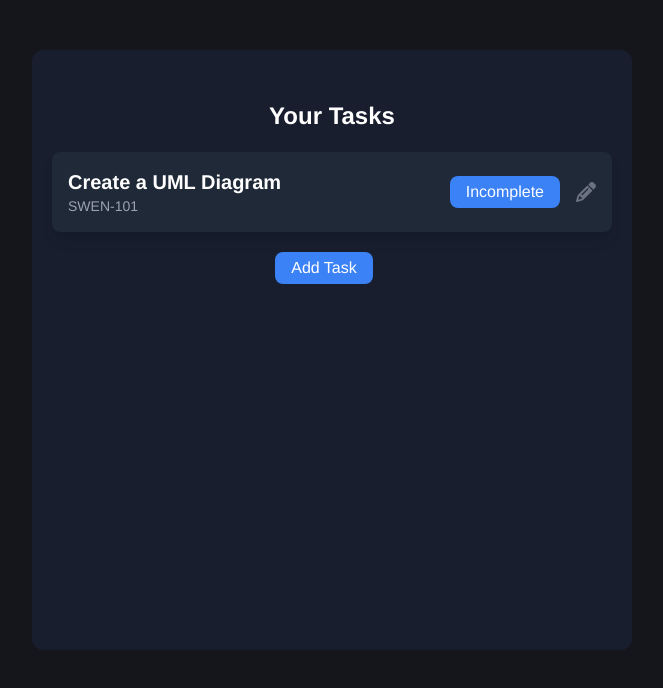
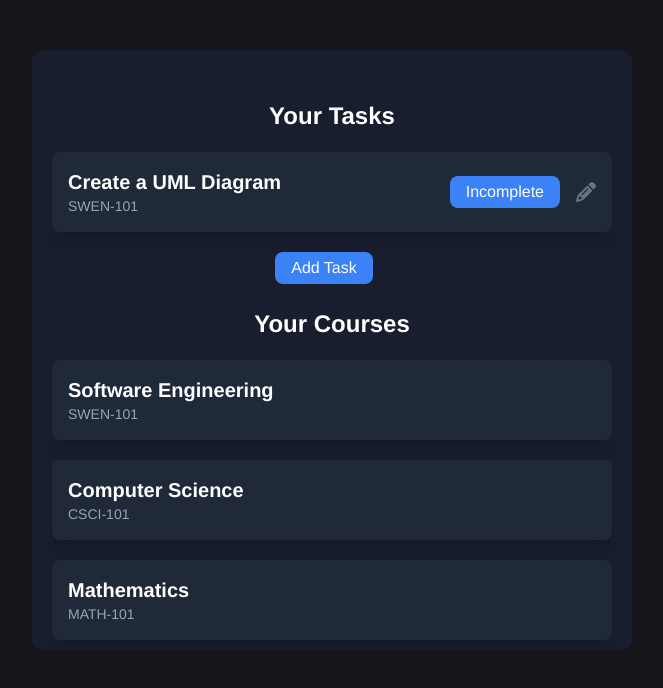
Before and after one commit to AlexanderHeffernan/College-Companion, a Vue app: page / in a window 1280 px wide. Shown: the top 688 px of the page, without its empty margins (308-971 px from the left). Built offline with nearby package versions, Linux system fonts and the light colour scheme.

Commit message:
App is now scrollable when overflow on the y axis exists.

```diff
--- a/src/App.vue
+++ b/src/App.vue
@@ -1,5 +1,6 @@
 <script lang="ts" setup>
   import TaskItem from './components/TaskItem.vue';
+  import CourseItem from './components/CourseItem.vue';
   import { taskManager } from './modules/taskManager';
   import { courseManager } from './modules/courseManager';
   import { modalState } from './modules/modalState';
@@ -16,12 +17,15 @@
   courseManager.getCourses()[0].addTask(taskManager.addTask(Task.createQuickTask('Create a UML Diagram')));
 </script>
 <template>
-  <div id="app" style="margin-top: 0; padding-top: 50px;">
+  <div id="app" style="margin-top: 0; padding-top: 50px;" class="overflow-y-auto">
     <AddTaskModal v-if="modalState.getCurrentModal() === 'addItem'" />
     <EditTaskModal v-if="modalState.getCurrentModal() === 'editItem'" />
     <h1 class="text-white text-2xl font-bold">Your Tasks</h1>
     <TaskItem v-for="task in taskManager.getTasks()" :key="task.getId()" :task="task" />
     <button class="bg-blue-500 text-white py-1 px-4 mr-4 rounded-lg hover:bg-blue-600 focus:outline-none focus:ring-2 focus:ring-blue-400 focus:ring-opacity-50" @click="modalState.openModal('addItem')">Add Task</button>
+    <br /><br />
+    <h1 class="text-white text-2xl font-bold">Your Courses</h1>
+    <CourseItem v-for="course in courseManager.getCourses()" :key="course.getId()" :course="course" />
   </div>
 </template>
 
@@ -55,4 +59,17 @@ body {
     height: 100vh;
   }
 }
+
+#app::-webkit-scrollbar {
+  height: 8px;
+}
+
+#app::-webkit-scrollbar-thumb {
+  background-color: #3C82F6;
+  border-radius: 4px;
+}
+
+#app::-webkit-scrollbar-thumb:hover {
+  background-color: #2463EB;
+}
 </style>
```
